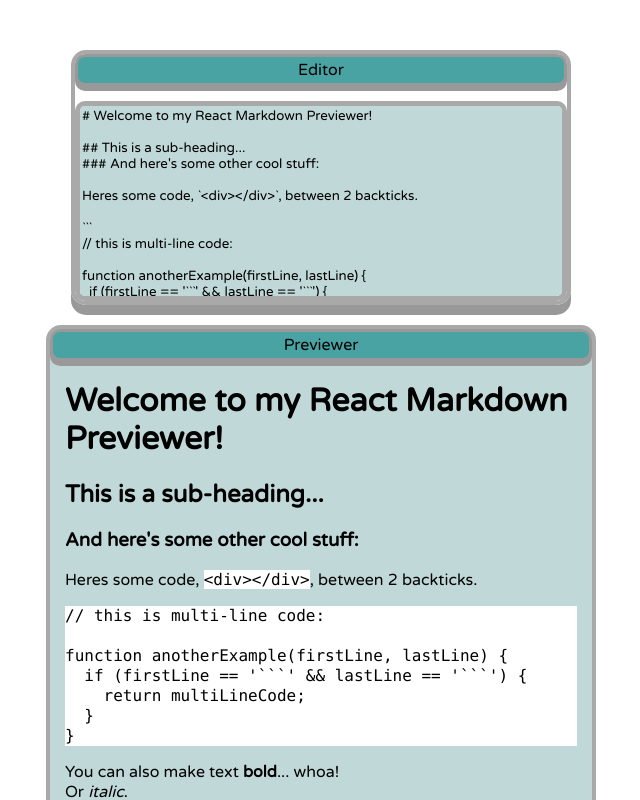
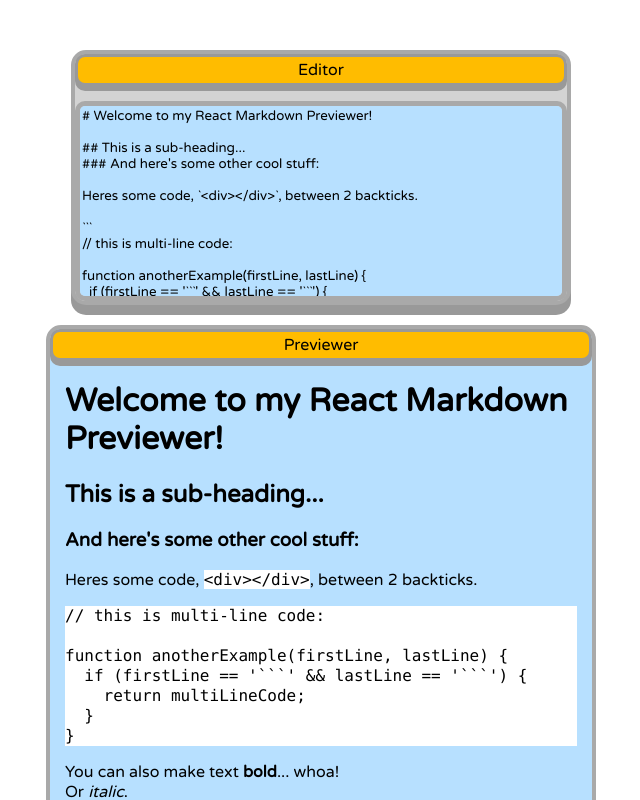
Before and after one commit to manuel12/markdown-previewer, a React (Create React App) app: page / in a window 1280 px wide. Shown: the top 800 px of the page, without its empty margins (319-959 px from the left). Built offline with nearby package versions, Linux system fonts and the light colour scheme.

Commit message:
Removed unused box-shadow on body. Updated editor, editor header, preview and preview header background colors.

```diff
--- a/src/App.css
+++ b/src/App.css
@@ -15,12 +15,12 @@ body {
   margin: auto;
   width: 500px;
   padding: 0;
+  background-color: lightgrey;
   margin-bottom: 20px;
-  box-shadow: 1px 1px 10px 2px #3a5f5f;
 }
 
 .editor-header {
-  background-color: #4aa3a3;
+  background-color: #ffbc00;
   padding: 5px 0;
   margin-bottom: 15px;
 }
@@ -28,7 +28,7 @@ body {
 textarea {
   height: 200px;
   width: 100%;
-  background-color: #c0d8d8;
+  background-color: #b7e0ff;
   margin-bottom: -5px;
   border: 5px solid darkgray !important;
   border-radius: 10px;
@@ -50,12 +50,9 @@ textarea::-webkit-scrollbar-thumb {
 }
 
 .preview {
-  background-color: #c0d8d8;
+  background-color: #b7e0ff;
   margin: auto;
   width: 550px;
-
-  border: 1px solid black;
-  box-shadow: 1px 1px 10px 2px #3a5f5f;
 }
 
 .preview pre {
@@ -82,7 +79,7 @@ td {
 }
 
 .preview-header {
-  background-color: #4aa3a3;
+  background-color: #ffbc00;
   padding: 5px 0;
 }
 
```
